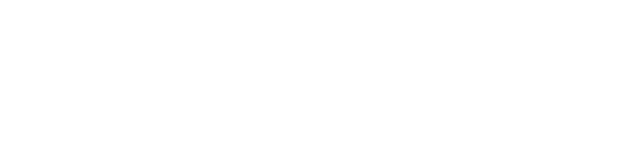
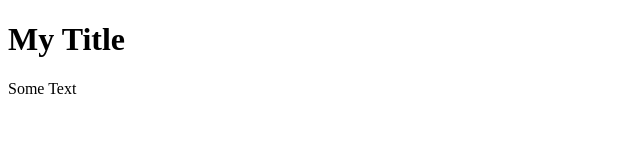
Before and after one commit to olidec/mynewproject, a plain HTML site: page index.html in a window 1280 px wide. Shown: the whole page, without its empty margins (0-640 px from the left). Drawn offline with Linux system fonts and the light colour scheme.

Commit message:
a first edit

```diff
--- a/index.html
+++ b/index.html
@@ -6,6 +6,7 @@
     <title>Document</title>
 </head>
 <body>
-
+    <h1>My Title</h1>
+    <p>Some Text</p>
 </body>
 </html>
```
